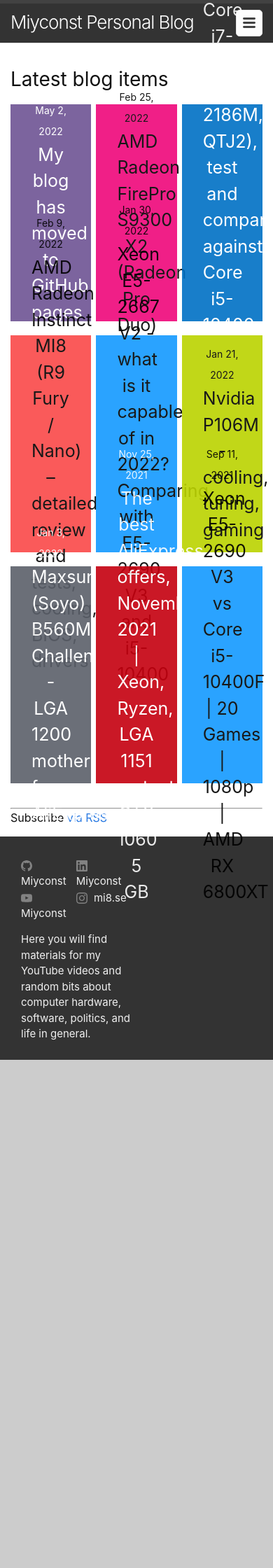
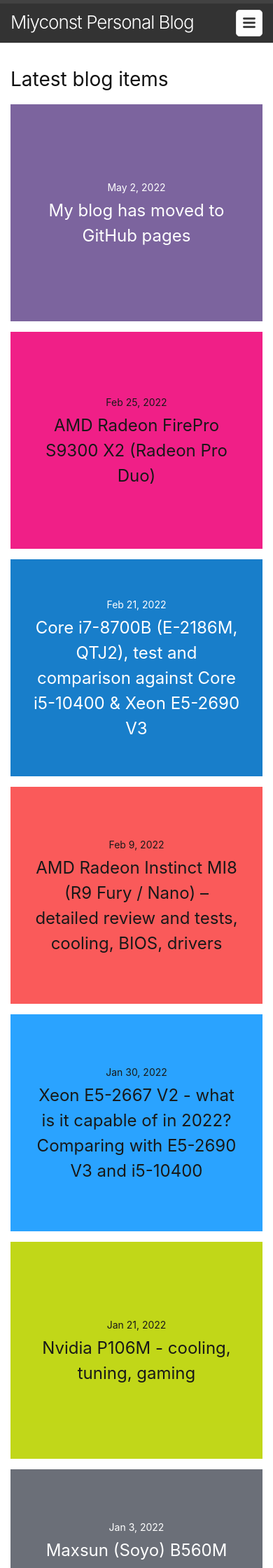
Before and after one commit to miyconst/miyconst.github.io, a Jekyll site: the page built from index.markdown, in a window 390 px wide. Shown: the top 2240 px of the page at 70% size. Built offline with Jekyll 4.4.1, drawn with Linux system fonts in a browser that asks for light colours; before the commit the page ends 1514 px from its top, so only the background shows below that.

Commit message:
Fix mobile version CSS

```diff
--- a/assets/main.scss
+++ b/assets/main.scss
@@ -121,6 +121,7 @@
     flex-direction: column;
     justify-content: center;
     height: 310px;
+    transition: all 200ms;
 }
 
 ul.post-list > li:hover {
@@ -144,9 +145,40 @@
 
 ul.post-list > li .post-meta {
     line-height: 30px;
+}
+
+ul.post-list > li .post-link {
+    font-size: 25px;
+    font-weight: normal;
+}
+
+.post-content iframe {
+    max-width: 100% !important;
+}
+
+@media screen and (max-width: 850px) {
+    ul.post-list > li {
+        width: calc(50% - 7px);
+        margin-bottom: 15px;
+        transition: all 200ms;
+    }
+
+    ul.post-list > li .post-link {
+        font-size: 24px;
+    }
+
+    footer .wrapper .footer-col-2 {
+        width: 100%;
+    }
+
+    footer .wrapper .footer-col-3 {
+        width: 100%;
+    }
  }
 
- ul.post-list > li .post-link {
-     font-size: 25px;
-     font-weight: normal;
+ @media screen and (max-width: 550px) {
+    ul.post-list > li {
+        width: 100%;
+        transition: all 200ms;
+    }
  }
```
